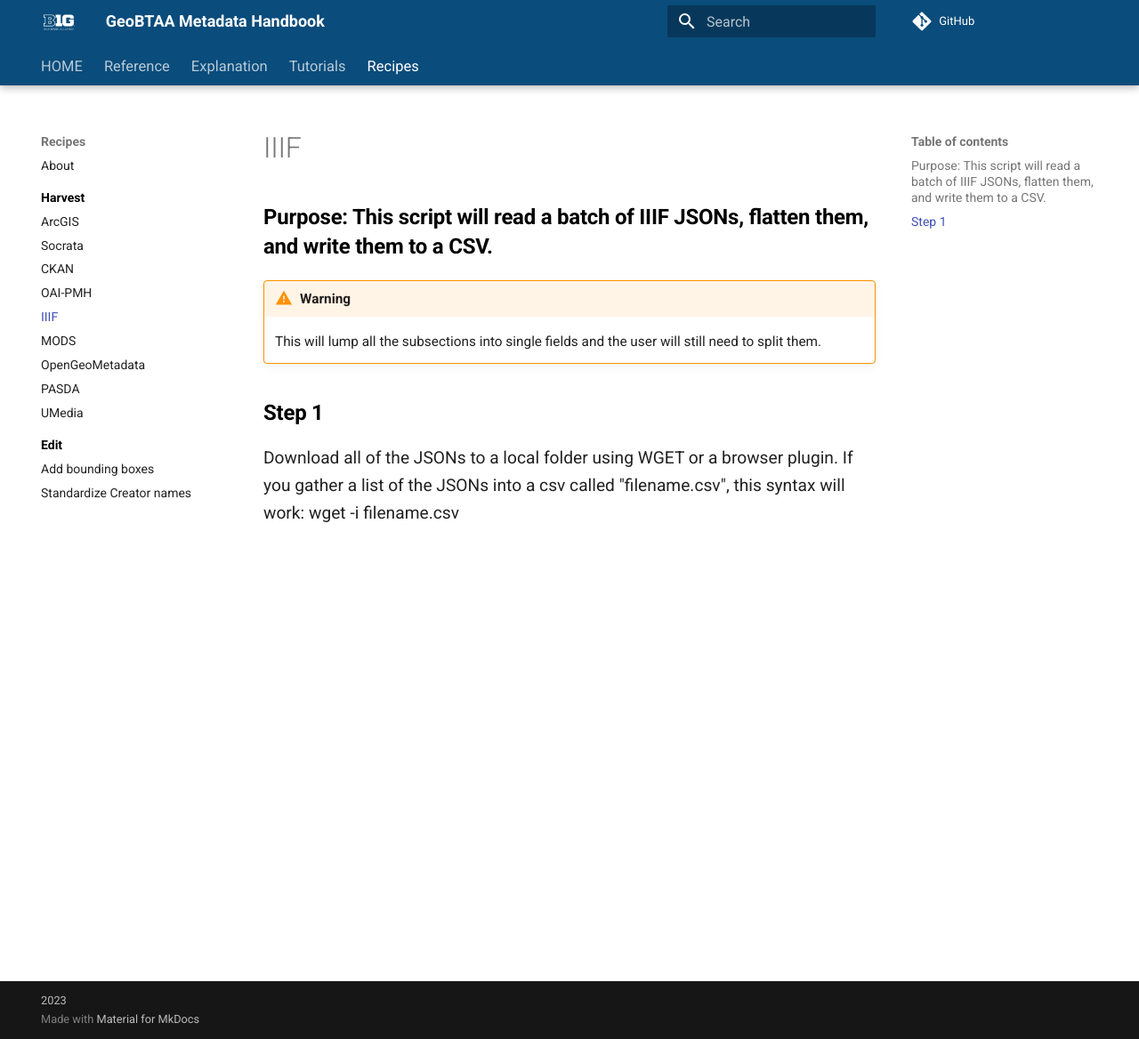
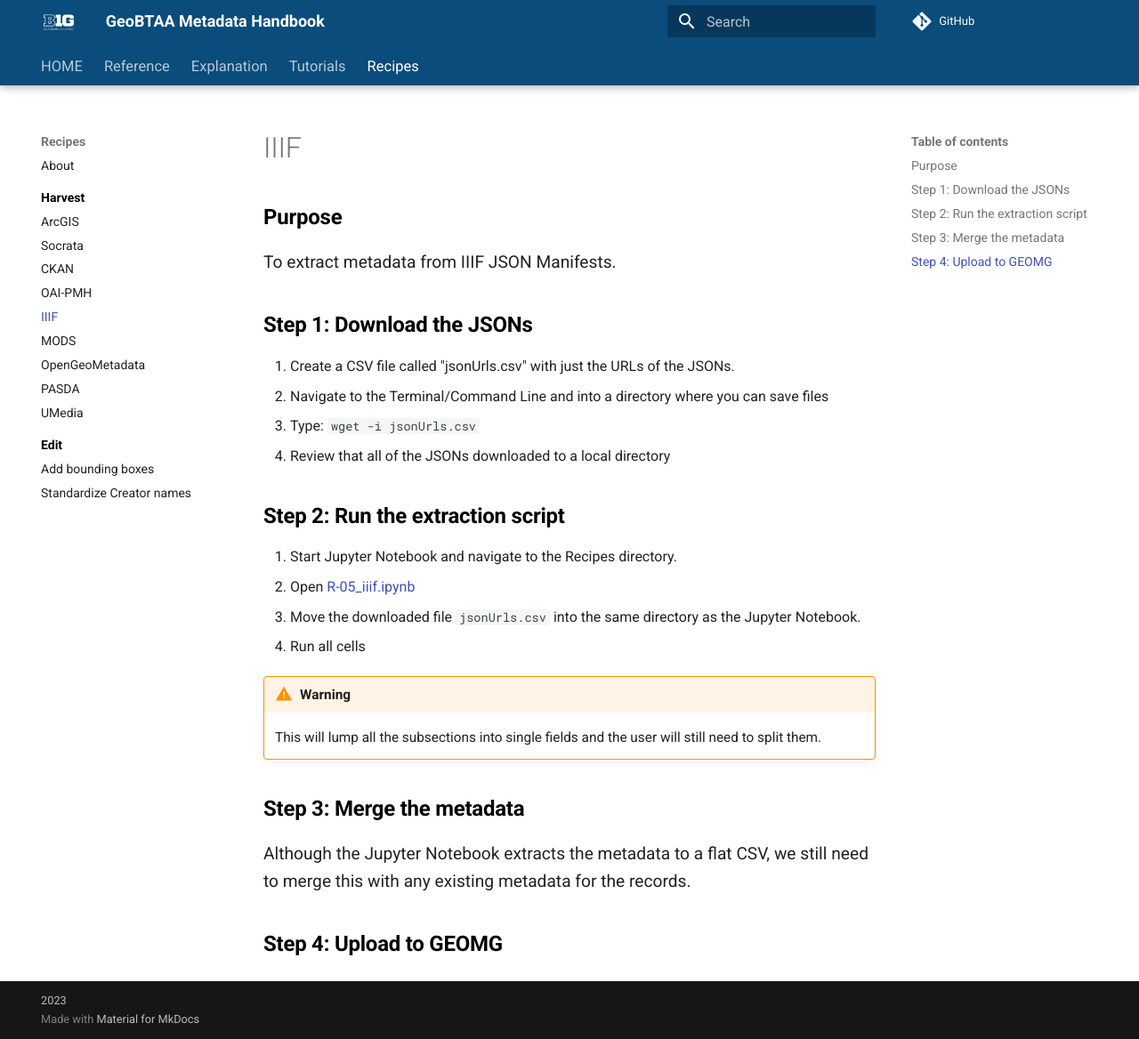
Before and after one commit to geobtaa/metadata, an MkDocs documentation site: the page built from docs/recipes/R-05_iiif.md, in a window 1280 px wide and 1168 px high. Shown: the whole window at 89% size. Built offline with MkDocs 1.6.1 and Material for MkDocs 9.7.7, drawn with Linux system fonts in a browser that asks for light colours; comment, search, counter and statistics services are not loaded.

Commit message:
add recipe text

```diff
--- a/docs/recipes/R-05_iiif.md
+++ b/docs/recipes/R-05_iiif.md
@@ -1,9 +1,28 @@
-## Purpose: This script will read a batch of IIIF JSONs, flatten them, and write them to a CSV.
+## Purpose
+
+To extract metadata from IIIF JSON Manifests.
+
+
+## Step 1: Download the JSONs
+
+1. Create a CSV file called "jsonUrls.csv" with just the URLs of the JSONs.
+2. Navigate to the Terminal/Command Line and into a directory where you can save files
+3. Type: `wget -i jsonUrls.csv`
+4. Review that all of the JSONs downloaded to a local directory
+
+## Step 2: Run the extraction script
+
+1. Start Jupyter Notebook and navigate to the Recipes directory.
+2. Open [R-05_iiif.ipynb](https://github.com/geobtaa/harvesting-guide/blob/main/docs/2-Recipes/R-05_IIIF/R-05_IIIF.ipynb)
+3. Move the downloaded file `jsonUrls.csv` into the same directory as the Jupyter Notebook.
+4. Run all cells
 
 !!! Warning
 
 	This will lump all the subsections into single fields and the user will still need to split them.
 
-## Step 1
+## Step 3: Merge the metadata
 
-Download all of the JSONs to a local folder using WGET or a browser plugin. If you gather a list of the JSONs into a csv called "filename.csv", this syntax will work:  wget -i filename.csv
+Although the Jupyter Notebook extracts the metadata to a flat CSV, we still need to merge this with any existing metadata for the records.
+
+## Step 4: Upload to GEOMG
```
Also changed, not shown: docs/recipes/R-01_arcgis-hubs.md (+1 -0 lines), docs/recipes/R-02_socrata.md (+5 -5 lines), docs/recipes/R-06_mods.md (+20 -0 lines), docs/recipes/R-07_ogm.md (+28 -0 lines), docs/recipes/R-08_pasda.md (+47 -0 lines), docs/recipes/R-09_umedia.md (+30 -0 lines), docs/recipes/index.md (+3 -0 lines).
